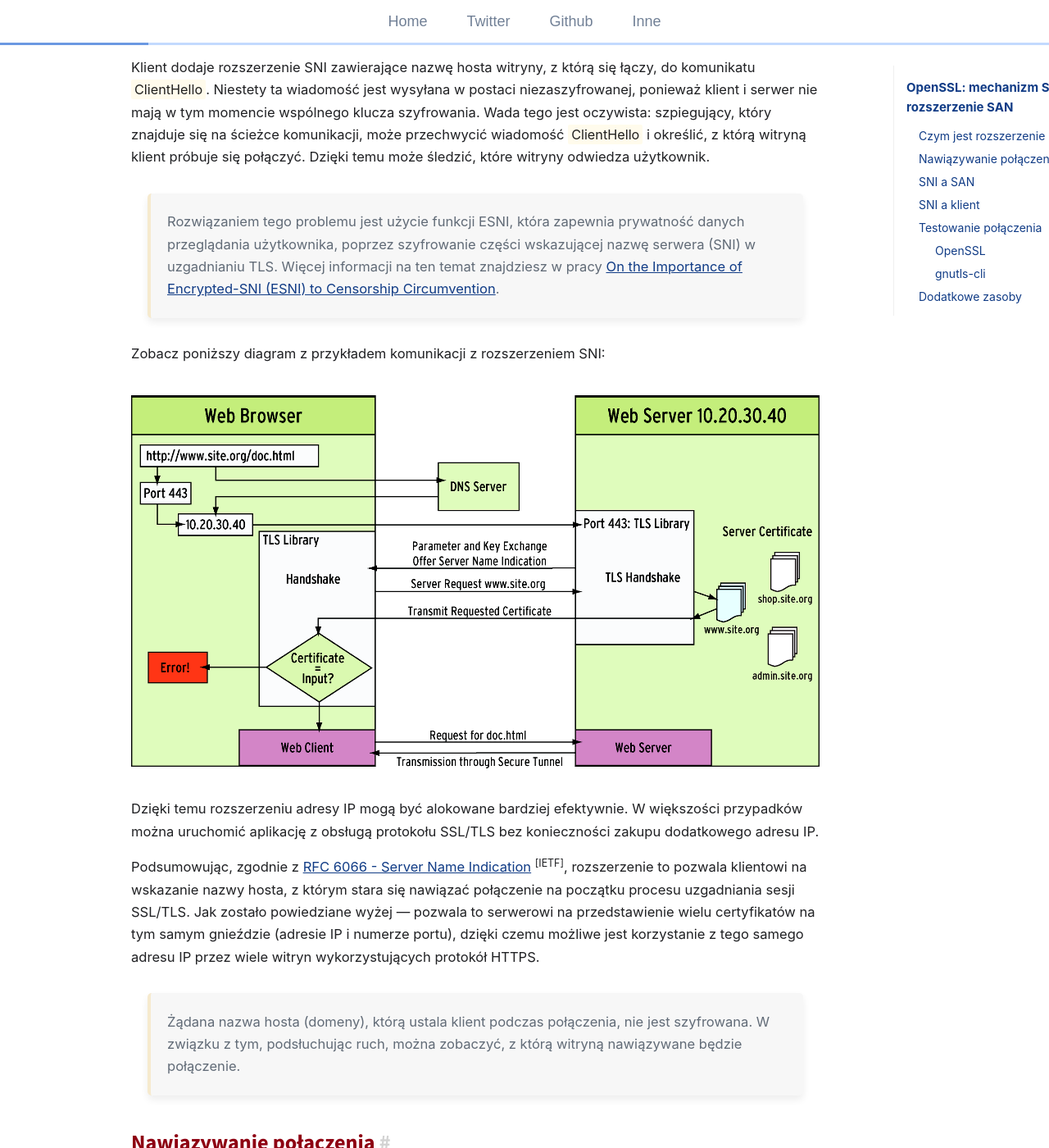
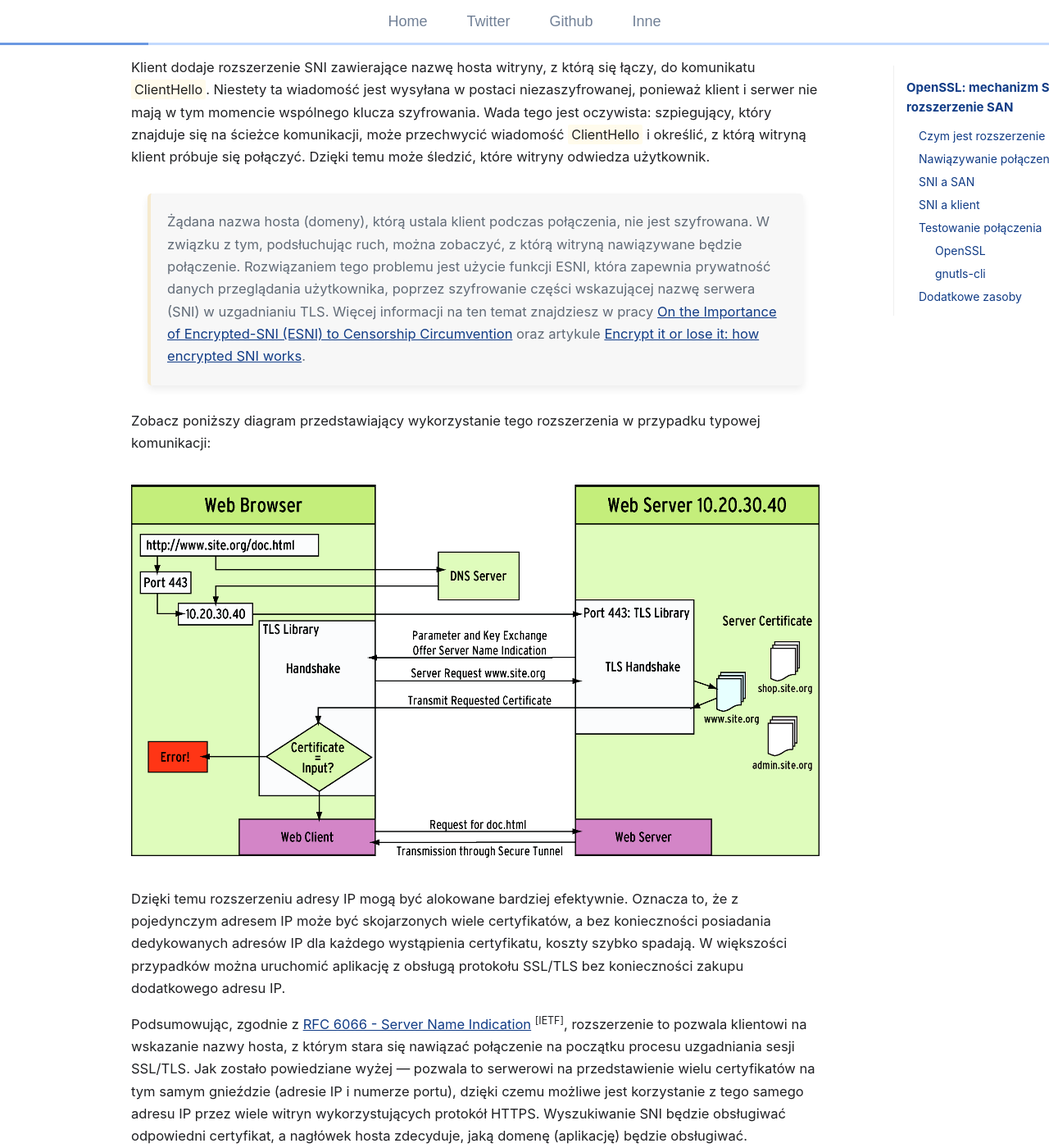
Before and after one commit to terrorizer1980/trimstray.github.io, a Jekyll site: the page built from _posts/2015-09-11-openssl-mechanizm_sni_oraz_rozszerzenie_san.md, in a window 1280 px wide and 1400 px high, scrolled down 970 px. Shown: the whole window at 82% size. Built offline with Jekyll 4.4.1, drawn with Linux system fonts in a browser that asks for light colours; comment, search, counter and statistics services are not loaded; some of the changed text lies outside the part shown.

Commit message:
uncommited changes - signed-off-by: trimstray <trimstray@gmail.com>

````diff
--- a/_posts/2015-09-11-openssl-mechanizm_sni_oraz_rozszerzenie_san.md
+++ b/_posts/2015-09-11-openssl-mechanizm_sni_oraz_rozszerzenie_san.md
@@ -17,25 +17,25 @@
 
 ## Czym jest rozszerzenie SNI?
 
-SNI (ang. _Server Name Indication_) jest rozszerzeniem protokołu TLS, które umożliwia klientowi (na przykład przeglądarce) podanie dokładnej nazwy hosta, na początku procesu uzgadniania TLS, z którym klient próbuje się połączyć (wskazuje, z którą nazwą hosta kontaktuje się przeglądarka na początku procesu uzgadniania). Po stronie serwera HTTP pozwala na wielokrotne połączenie przy użyciu tego samego adresu IP i numeru portu, bez konieczności używania wielu adresów IP, dzięki czemu możliwe jest np. używanie wielu certyfikatów na jednym adresie IP.
+SNI (ang. _Server Name Indication_) jest rozszerzeniem protokołu TLS, które umożliwia klientowi (na przykład przeglądarce) podanie dokładnej nazwy hosta, na początku procesu uzgadniania TLS, z którym klient próbuje się połączyć (wskazuje, dla której nazwy hosta jest to uzgadnianie). Po stronie serwera HTTP pozwala na wielokrotne połączenie przy użyciu tego samego adresu IP i numeru portu, bez konieczności używania wielu adresów IP, dzięki czemu możliwe jest np. używanie wielu certyfikatów na jednym adresie IP.
 
 Gdy przeglądarka zestawia połączenie z serwerem, nie wie on, o jaką stronę zostanie poproszony, jednak już w tym momencie musi przedstawić poprawny certyfikat dla domeny. Jak wiesz, na serwerze może znajdować się wiele domen, które mają wspólny adres IP, a każda z nich może mieć własny certyfikat. W takiej sytuacji serwer może nie wiedzieć, który z nich ma zostać zwrócony klientowi, gdy próbuje on bezpiecznie połączyć się z jedną domen. Dzieje się tak, ponieważ uzgadnianie SSL/TLS następuje, zanim klient wskaże (wykorzystując protokół HTTP), z którą witryną się łączy.
 
 Klient dodaje rozszerzenie SNI zawierające nazwę hosta witryny, z którą się łączy, do komunikatu <span class="h-b">ClientHello</span>. Niestety ta wiadomość jest wysyłana w postaci niezaszyfrowanej, ponieważ klient i serwer nie mają w tym momencie wspólnego klucza szyfrowania. Wada tego jest oczywista: szpiegujący, który znajduje się na ścieżce komunikacji, może przechwycić wiadomość <span class="h-b">ClientHello</span> i określić, z którą witryną klient próbuje się połączyć. Dzięki temu może śledzić, które witryny odwiedza użytkownik.
 
-  > Rozwiązaniem tego problemu jest użycie funkcji ESNI, która zapewnia prywatność danych przeglądania użytkownika, poprzez szyfrowanie części wskazującej nazwę serwera (SNI) w uzgadnianiu TLS. Więcej informacji na ten temat znajdziesz w pracy [On the Importance of Encrypted-SNI (ESNI) to Censorship Circumvention]({{ site.url }}/assets/pdf/foci19-paper_chai_0.pdf).
+  > Żądana nazwa hosta (domeny), którą ustala klient podczas połączenia, nie jest szyfrowana. W związku z tym, podsłuchując ruch, można zobaczyć, z którą witryną nawiązywane będzie połączenie. Rozwiązaniem tego problemu jest użycie funkcji ESNI, która zapewnia prywatność danych przeglądania użytkownika, poprzez szyfrowanie części wskazującej nazwę serwera (SNI) w uzgadnianiu TLS. Więcej informacji na ten temat znajdziesz w pracy [On the Importance of Encrypted-SNI (ESNI) to Censorship Circumvention]({{ site.url }}/assets/pdf/foci19-paper_chai_0.pdf) oraz artykule [Encrypt it or lose it: how encrypted SNI works](https://blog.cloudflare.com/encrypted-sni/).
 
-Zobacz poniższy diagram z przykładem komunikacji z rozszerzeniem SNI:
+Zobacz poniższy diagram przedstawiający wykorzystanie tego rozszerzenia w przypadku typowej komunikacji:
 
 <p align="center">
   <img src="/assets/img/posts/sni_tls.jpg">
 </p>
 
-Dzięki temu rozszerzeniu adresy IP mogą być alokowane bardziej efektywnie. W większości przypadków można uruchomić aplikację z obsługą protokołu SSL/TLS bez konieczności zakupu dodatkowego adresu IP.
+Dzięki temu rozszerzeniu adresy IP mogą być alokowane bardziej efektywnie. Oznacza to, że z pojedynczym adresem IP może być skojarzonych wiele certyfikatów, a bez konieczności posiadania dedykowanych adresów IP dla każdego wystąpienia certyfikatu, koszty szybko spadają.  W większości przypadków można uruchomić aplikację z obsługą protokołu SSL/TLS bez konieczności zakupu dodatkowego adresu IP.
 
-Podsumowując, zgodnie z [RFC 6066 - Server Name Indication](https://tools.ietf.org/html/rfc6066#page-6) <sup>[IETF]</sup>, rozszerzenie to pozwala klientowi na wskazanie nazwy hosta, z którym stara się nawiązać połączenie na początku procesu uzgadniania sesji SSL/TLS. Jak zostało powiedziane wyżej — pozwala to serwerowi na przedstawienie wielu certyfikatów na tym samym gnieździe (adresie IP i numerze portu), dzięki czemu możliwe jest korzystanie z tego samego adresu IP przez wiele witryn wykorzystujących protokół HTTPS.
+Podsumowując, zgodnie z [RFC 6066 - Server Name Indication](https://tools.ietf.org/html/rfc6066#page-6) <sup>[IETF]</sup>, rozszerzenie to pozwala klientowi na wskazanie nazwy hosta, z którym stara się nawiązać połączenie na początku procesu uzgadniania sesji SSL/TLS. Jak zostało powiedziane wyżej — pozwala to serwerowi na przedstawienie wielu certyfikatów na tym samym gnieździe (adresie IP i numerze portu), dzięki czemu możliwe jest korzystanie z tego samego adresu IP przez wiele witryn wykorzystujących protokół HTTPS. Wyszukiwanie SNI będzie obsługiwać odpowiedni certyfikat, a nagłówek hosta zdecyduje, jaką domenę (aplikację) będzie obsługiwać.
 
-  > Żądana nazwa hosta (domeny), którą ustala klient podczas połączenia, nie jest szyfrowana. W związku z tym, podsłuchując ruch, można zobaczyć, z którą witryną nawiązywane będzie połączenie.
+Co niezwykle istotne, jeśli klient nie zapewni SNI lub jeśli biblioteka SSL/TLS nie obsługuje rozszerzeń TLS, lub jeśli klient poda nazwę hosta SNI, która nie jest zgodna z żadnym certyfikatem, zostanie wyświetlony pierwszy załadowany certyfikat (np. w NGINX jest to certyfikat podpięty pod adres nasłuchujący z ustawioną dyrektywą `default_server`).
 
 ## Nawiązywanie połączenia
 
@@ -138,8 +138,7 @@
 awk '/X509v3 Subject Alternative Name/ {getline;gsub(/ /, "", $0); print}' | tr -d "DNS:"
 
 # 3)
-echo | openssl s_client -connect www.example.com:443 2>&1 | \
-openssl x509 -noout -text | \
+echo | openssl s_client -connect www.example.com:443 2>&1 | openssl x509 -noout -text | \
 perl -l -0777 -ne '@names=/\bDNS:([^\s,]+)/g; print join("\n", sort @names);'
 ```
 
````
